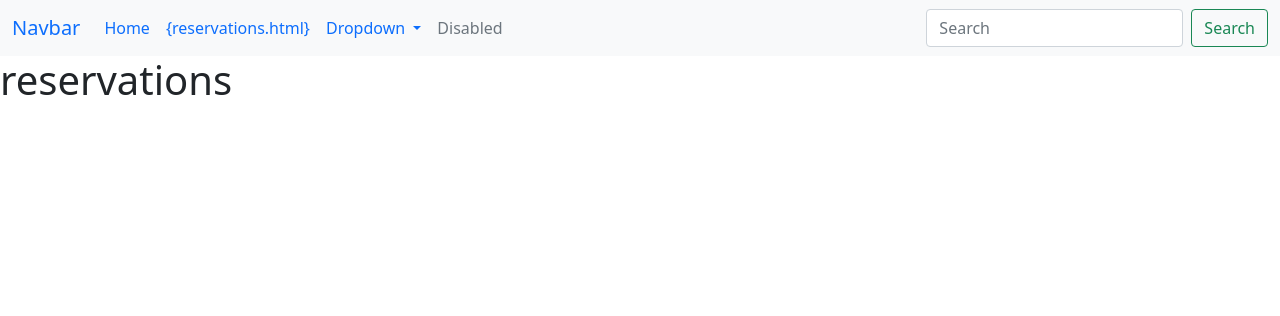
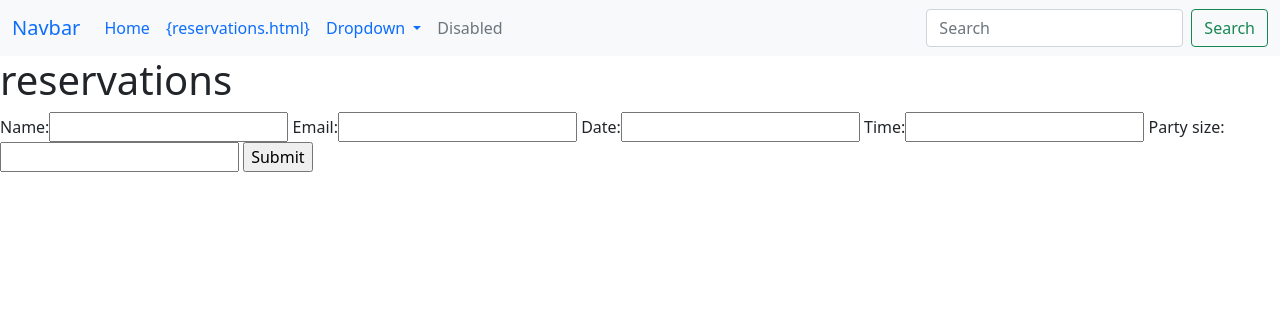
Before and after one commit to Forgottenit/restaurant, a Django app: template templates/reservations.html in a window 1280 px wide. Shown: the top 316 px of the page. Run offline with Django 3.2, Linux system fonts and the light colour scheme; the template is opened without the code that fills it: values that come from a table or form of the project are taken from there, others are empty.

Commit message:
Added a forms.py and template form

```diff
--- a/menu/urls.py
+++ b/menu/urls.py
@@ -1,6 +1,6 @@
 from django.urls import path
-from .views import index
+from . import views
 
 urlpatterns = [
-    path('', index, name='index'),
+    path('', views.index, name='index'),
 ]
--- /dev/null
+++ b/reservations/forms.py
@@ -0,0 +1,8 @@
+from django import forms
+
+class ContactForm(forms.Form):
+    name = forms.CharField(max_length=100)
+    email = forms.EmailField()
+    date = forms.DateField()
+    time = forms.TimeField()
+    party_size = forms.IntegerField()
--- a/reservations/urls.py
+++ b/reservations/urls.py
@@ -1,6 +1,6 @@
 from django.urls import path
-from .views import reservations
+from . import views
 
 urlpatterns = [
-    path('reservations/', reservations, name='reservations'),
+    path('reservations/', views.reservations, name='reservations'),
 ]
--- a/reservations/views.py
+++ b/reservations/views.py
@@ -1,7 +1,9 @@
+from django.http import HttpResponseRedirect
 from django.shortcuts import render
 from .models import Reservation
+from .forms import ContactForm
 
 
 def reservations(request):
-    booking = Reservation.objects.all()
-    return render(request, 'reservations.html', {'booking': booking})
+   form = ContactForm(request.POST)
+   return render(request, 'reservations.html', {'form': form})
--- a/templates/reservations.html
+++ b/templates/reservations.html
@@ -2,8 +2,11 @@
 
 {% block content %}
 <h1>reservations</h1>
-
-
+<form action="/" method="post">
+    {% csrf_token %}
+    {{ form.as_table }}
+    <input type="submit" value="Submit">
+</form>
 
 {%endblock%}
 
```
Also changed, not shown: reservations/migrations/0002_author_book.py (added), reservations/migrations/0003_auto_20230323_1448.py (added).
